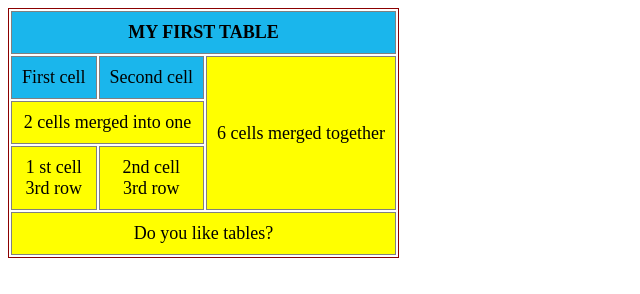
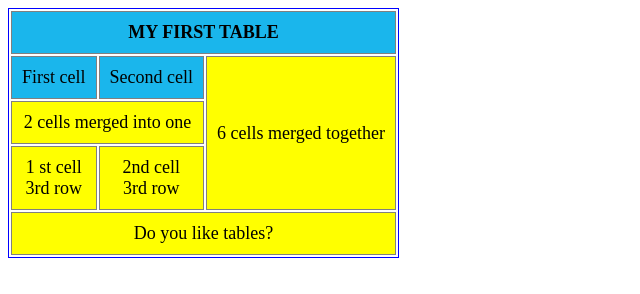
Before and after one commit to DoglaYuliia/lesson4_git, a plain HTML site: page index.html in a window 1280 px wide. Shown: the whole page, without its empty margins (0-640 px from the left). Drawn offline with Linux system fonts and the light colour scheme.

Commit message:
change color

```diff
--- a/index.html
+++ b/index.html
@@ -9,7 +9,7 @@
     <style>
         table {
             border-style: solid;
-            border-color: darkred;
+            border-color: blue;
             border-width: 1px;
             text-align: center;
             font-size: 18px;
```
